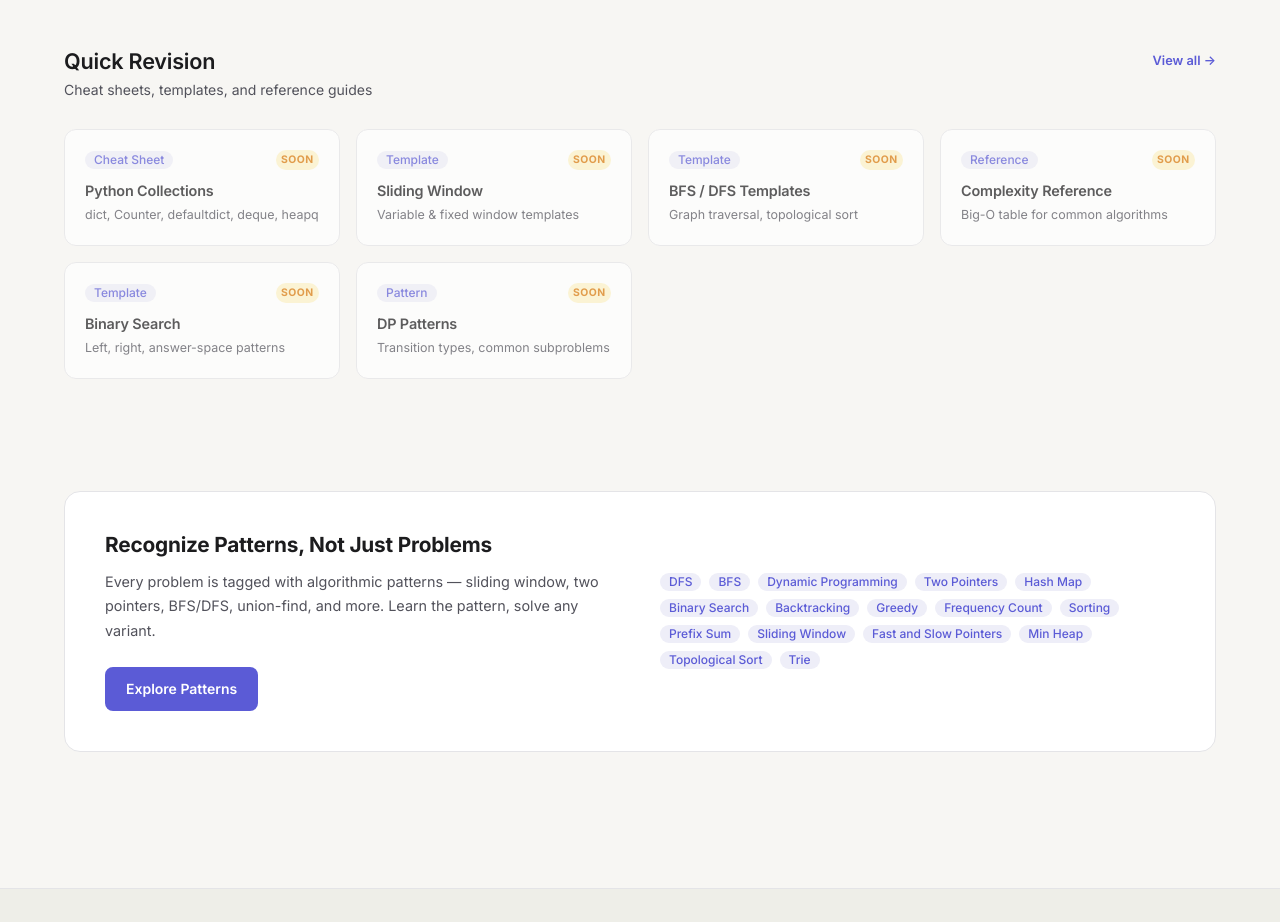
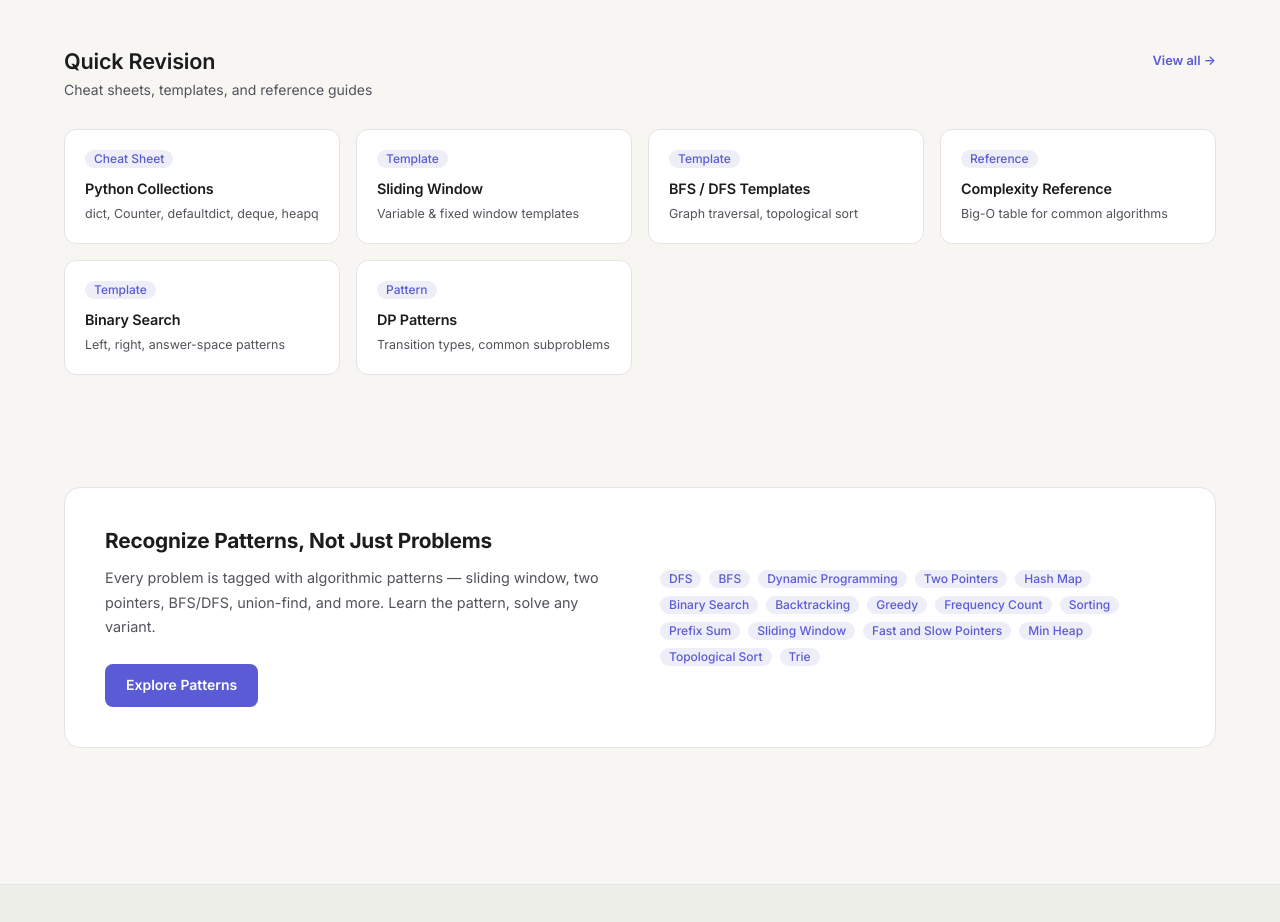
Before and after one commit to sandypkumr/TechInterviewHandbookDSA169, an Astro site in the folder site/: page / in a window 1280 px wide. Shown: the part 2260-3182 px from the top of the page. Built offline with nearby package versions, Linux system fonts and the light colour scheme; Astro itself is replaced by a stand-in of ours.

Commit message:
feat: make Quick Revision cards clickable, remove Soon badges

```diff
--- a/site/src/pages/index.astro
+++ b/site/src/pages/index.astro
@@ -36,12 +36,12 @@ const hardProblems = allProblems
   .slice(0, 8);
 
 const quickLinks = [
-  { title: 'Python Collections',   href: `${base}/cheatsheets/python-collections`,  desc: 'dict, Counter, defaultdict, deque, heapq',  tag: 'Cheat Sheet', soon: true },
-  { title: 'Sliding Window',       href: `${base}/cheatsheets/sliding-window`,      desc: 'Variable & fixed window templates',          tag: 'Template',    soon: true },
-  { title: 'BFS / DFS Templates',  href: `${base}/cheatsheets/graph-templates`,     desc: 'Graph traversal, topological sort',          tag: 'Template',    soon: true },
-  { title: 'Complexity Reference', href: `${base}/cheatsheets/complexity`,          desc: 'Big-O table for common algorithms',          tag: 'Reference',   soon: true },
-  { title: 'Binary Search',        href: `${base}/cheatsheets/binary-search`,       desc: 'Left, right, answer-space patterns',         tag: 'Template',    soon: true },
-  { title: 'DP Patterns',          href: `${base}/cheatsheets/dp-patterns`,         desc: 'Transition types, common subproblems',       tag: 'Pattern',     soon: true },
+  { title: 'Python Collections',   href: `${base}/cheatsheets/python-collections`,  desc: 'dict, Counter, defaultdict, deque, heapq',  tag: 'Cheat Sheet' },
+  { title: 'Sliding Window',       href: `${base}/cheatsheets/sliding-window`,      desc: 'Variable & fixed window templates',          tag: 'Template'    },
+  { title: 'BFS / DFS Templates',  href: `${base}/cheatsheets/graph-templates`,     desc: 'Graph traversal, topological sort',          tag: 'Template'    },
+  { title: 'Complexity Reference', href: `${base}/cheatsheets/complexity`,          desc: 'Big-O table for common algorithms',          tag: 'Reference'   },
+  { title: 'Binary Search',        href: `${base}/cheatsheets/binary-search`,       desc: 'Left, right, answer-space patterns',         tag: 'Template'    },
+  { title: 'DP Patterns',          href: `${base}/cheatsheets/dp-patterns`,         desc: 'Transition types, common subproblems',       tag: 'Pattern'     },
 ];
 ---
 
@@ -178,14 +178,13 @@ const quickLinks = [
 
       <div class="quick-grid">
         {quickLinks.map(link => (
-          <div class:list={['quick-card', { 'quick-card--soon': link.soon }]} aria-label={link.soon ? `${link.title} — coming soon` : link.title}>
+          <a href={link.href} class="quick-card" aria-label={link.title}>
             <div class="quick-card__top">
               <span class="tag">{link.tag}</span>
-              {link.soon && <span class="soon-badge">Soon</span>}
             </div>
             <h3 class="quick-card__title">{link.title}</h3>
             <p class="quick-card__desc">{link.desc}</p>
-          </div>
+          </a>
         ))}
       </div>
     </div>
@@ -533,19 +532,24 @@ const quickLinks = [
   }
 
   .quick-card {
+    display: flex;
+    flex-direction: column;
     background: var(--color-surface);
     border: 1px solid var(--color-border);
     border-radius: var(--radius-lg);
     padding: 1.25rem;
-    transition: border-color 0.15s ease;
+    text-decoration: none;
+    transition: border-color 0.15s ease, box-shadow 0.15s ease, transform 0.1s ease;
   }
 
-  .quick-card:not(.quick-card--soon):hover {
+  .quick-card:hover {
     border-color: var(--color-accent);
+    box-shadow: 0 4px 16px rgba(91, 91, 214, 0.1);
+    transform: translateY(-1px);
   }
 
-  .quick-card--soon {
-    opacity: 0.7;
+  [data-theme="dark"] .quick-card:hover {
+    box-shadow: 0 4px 16px rgba(129, 140, 248, 0.12);
   }
 
   .quick-card__top {
@@ -567,17 +571,6 @@ const quickLinks = [
     color: var(--color-text-2);
     margin: 0;
     line-height: 1.5;
-  }
-
-  .soon-badge {
-    font-size: 0.65rem;
-    font-weight: 700;
-    text-transform: uppercase;
-    letter-spacing: 0.05em;
-    color: var(--color-medium);
-    background: var(--color-medium-bg);
-    border-radius: 999px;
-    padding: 0.15em 0.5em;
   }
 
   /* ── Pattern CTA ──────────────────────────────────────── */
```
